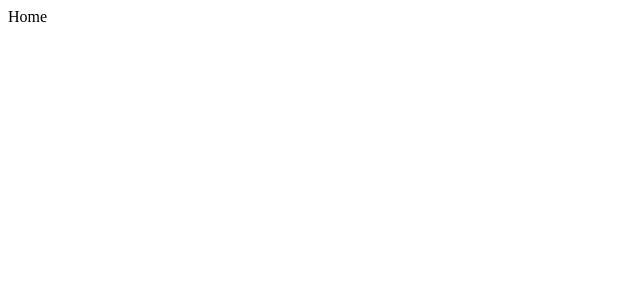
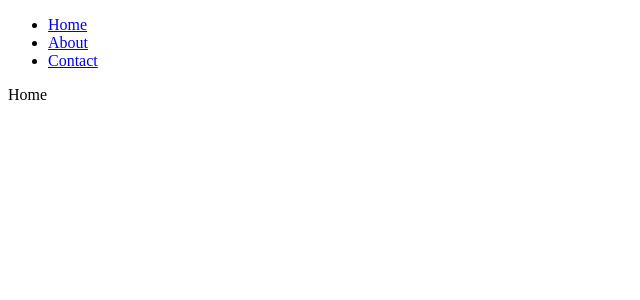
Before and after one commit to IrrationalCucumber/Chat-for-web-application-frontend, a React (Vite) app: page / in a window 1280 px wide. Shown: the top 300 px of the page, without its empty margins (0-640 px from the left). Built offline with nearby package versions, Linux system fonts and the light colour scheme.

Commit message:
Add test navbar Updated app routing

```diff
--- a/src/App.tsx
+++ b/src/App.tsx
@@ -1,10 +1,12 @@
 import { Routes, Route } from "react-router-dom";
+import Home from "./route/Home";
+import Chat from "./route/Chat";
 
 function App() {
   return (
     <Routes>
-      <Route path="/" element={<div>Home</div>} />
-      <Route path="/chat" element={<div>Chat</div>} />
+      <Route path="/" element={<Home />} />
+      <Route path="/chat" element={<Chat />} />
     </Routes>
   );
 }
--- /dev/null
+++ b/src/components/Navbar.tsx
@@ -0,0 +1,19 @@
+export default function Navbar() {
+  return (
+    <>
+      <nav>
+        <ul>
+          <li>
+            <a href="/">Home</a>
+          </li>
+          <li>
+            <a href="/about">About</a>
+          </li>
+          <li>
+            <a href="/contact">Contact</a>
+          </li>
+        </ul>
+      </nav>
+    </>
+  );
+}
--- /dev/null
+++ b/src/components/navbar.css
@@ -0,0 +1,4 @@
+.navbar{
+    background-color: black;
+    color: white;
+}
--- a/src/route/Home.tsx
+++ b/src/route/Home.tsx
@@ -1,3 +1,10 @@
+import Navbar from "../components/Navbar";
+
 export default function Home() {
-  return <div>Home</div>;
+  return (
+    <div>
+      <Navbar />
+      Home
+    </div>
+  );
 }
```
